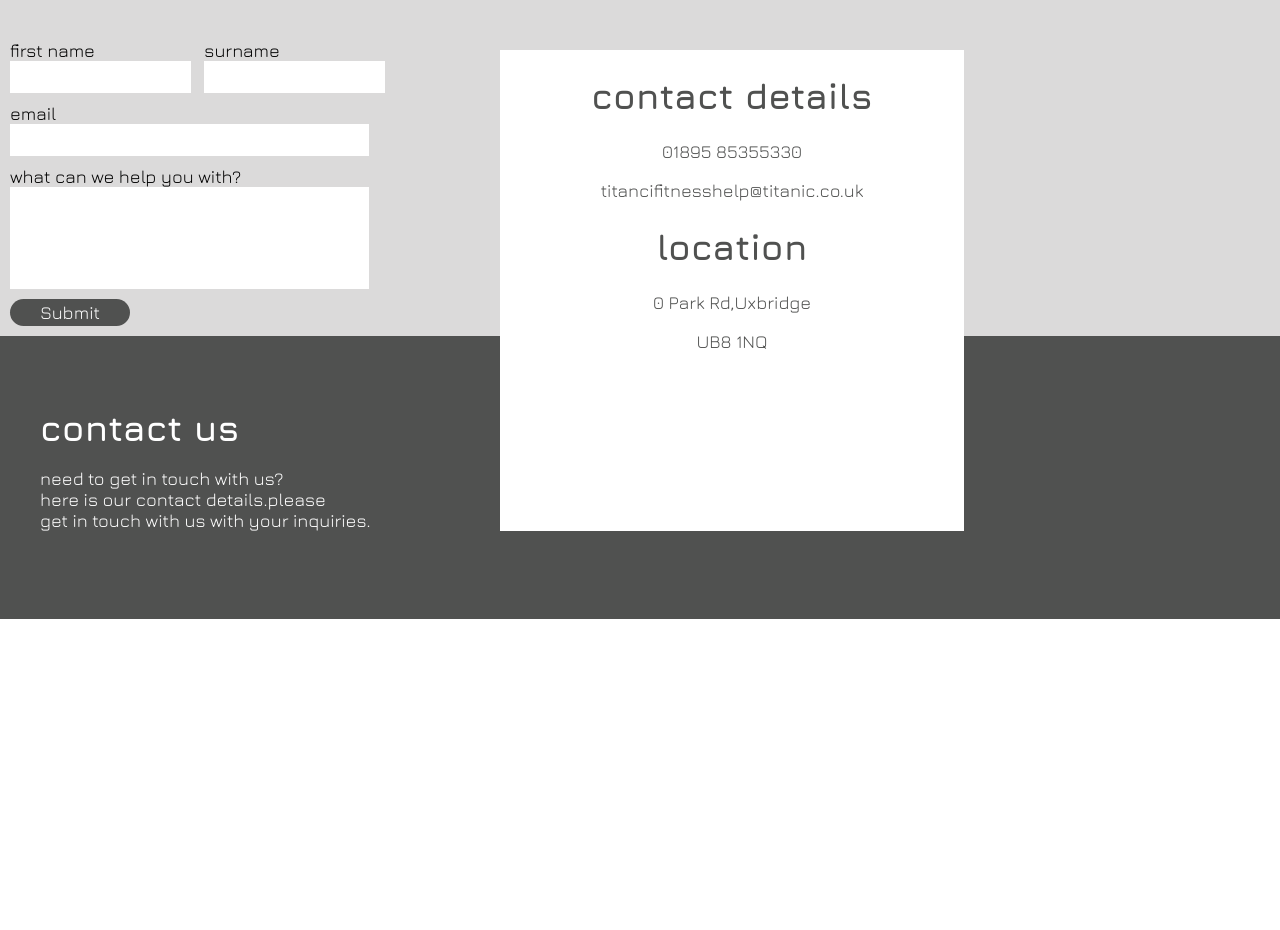
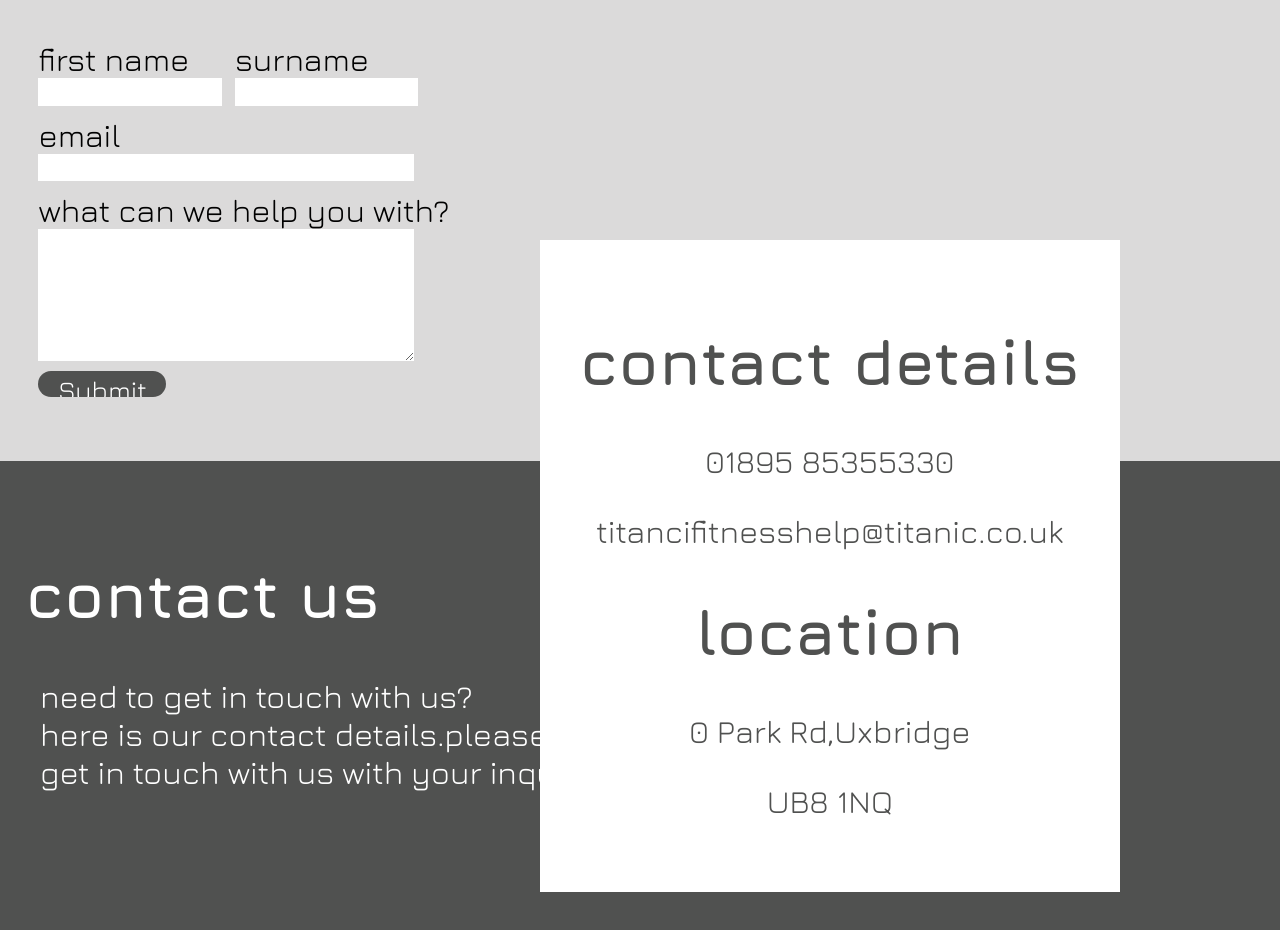
Before and after one commit to Salviusferns/fitnesstitan, a React (Create React App) app: page / in a window 1280 px wide. Shown: the top 930 px of the page. Before the commit the page ends 800 px from the top, so only its background shows below. Built offline with nearby package versions, Linux system fonts and the light colour scheme.

Commit message:
Finished

```diff
--- a/src/components/Contact-us.css
+++ b/src/components/Contact-us.css
@@ -2,12 +2,13 @@
     display: flex;
     flex-direction: column;
     font-family:'jura';
-    font-size: large;
+    font-size: 24pt;
     color: black;
   }
 
 .details{
   background-color: #DBDADA;
+  padding-left: 3vw;
 }
 .details label{
   display: flex;
@@ -18,19 +19,17 @@
 
 .name{
   display: flex;
-  margin-left: 10px;
   flex-direction: row;
   gap: 10pt;
   margin-top: 40px;
-
-
 }
 
 .name input{
   border: none;
   text-align: start;
-  border-width: 30px;
-  height: 30px;
+  border-width: 30vw;
+  height: 2vw;
+  width: 14vw;
 
 }
 
@@ -42,7 +41,6 @@
 
 .email{
   display: flex;
-  margin-left: 10px;
   flex-direction: row;
   margin-top: 10px;
 }
@@ -51,45 +49,44 @@
   border: none;
   text-align: start;
   border-width: 30px;
-  height: 30px;
-  width: 355px;
+  height: 2vw;
+  width: 29vw;
 }
 
 .help{
   display: flex;
-  margin-left: 10px;
   flex-direction: row;
   margin-top: 10px;
 
 }
 
-.help input{
+.help textarea{
   border: none;
   text-align: start;
   border-width: 30px;
-  height: 100px;
-  width: 355px;
+  height: 10vw;
+  width: 29vw;
 
 }
 
 #btn{
 
   padding: 3px;
-  width: 85px;
   border-radius: 18px;
   cursor: pointer;
   margin-top: 10px;
   display: flex;
   flex-direction: column;
-  margin-left: 10px;
   border: none;
   background-color: #505150;
   color: white;
   align-items: center;
   font-family: "jura";
-  width: 120px;
-  font-size: large;
-  margin-bottom: 10px;
+  width: 10vw;
+  height: 2vw;
+  font-size: 20pt;
+  margin-bottom: 5vw;
+  justify-content: center;
 }
 
 .info{
@@ -98,15 +95,17 @@
   display: flex;
   flex-direction: column;
   text-align: start;
-  background-size: 40px;
+  background-size: 40vw;
+  padding-top: 2vw;
 
 
 }
 
 .info h1{
-  margin-left: 40px;
+  padding-left: 2vw;
   margin-top: 70px;
-  margin-bottom: 1px;
+  margin-bottom: 1vw;
+  bottom: 80vw;
 }
 
 .info li{
@@ -116,17 +115,14 @@
 }
 
 .list{
-  margin-bottom: 70px;
+  margin-bottom: 70vw;
 }
 
 .number{
+  position: absolute;
   background-color: white;
   color: #505150;
-  margin-left: 500px;
-  position: absolute;
-  width: 464px;
-  height: 481px;
-  margin-top: 50px;
-
-
+  top: 180pt;
+  right: 120pt;
+  padding: 30pt;
 }
--- a/src/components/Contact-us.js
+++ b/src/components/Contact-us.js
@@ -9,7 +9,7 @@ export default function Contactus(props){
                     <label>surname<input type= "text"  ></input></label>
                 </div>
                 <label className="email">email<input type= "text" ></input></label>
-                <label className="help">what can we help you with?<input type= "text"  ></input></label>
+                <label className="help">what can we help you with?<textarea type= "text"  ></textarea></label>
                 <input type="submit" id ="btn"></input>
             </form>
             <div className="number">
@@ -28,12 +28,6 @@ export default function Contactus(props){
                     <li>here is our contact details.please</li>
                     <li className="list">get in touch with us with your inquiries.</li>
                 </ul>
-
-
-
-
-
-
             </div>
         </div>
     )
```
